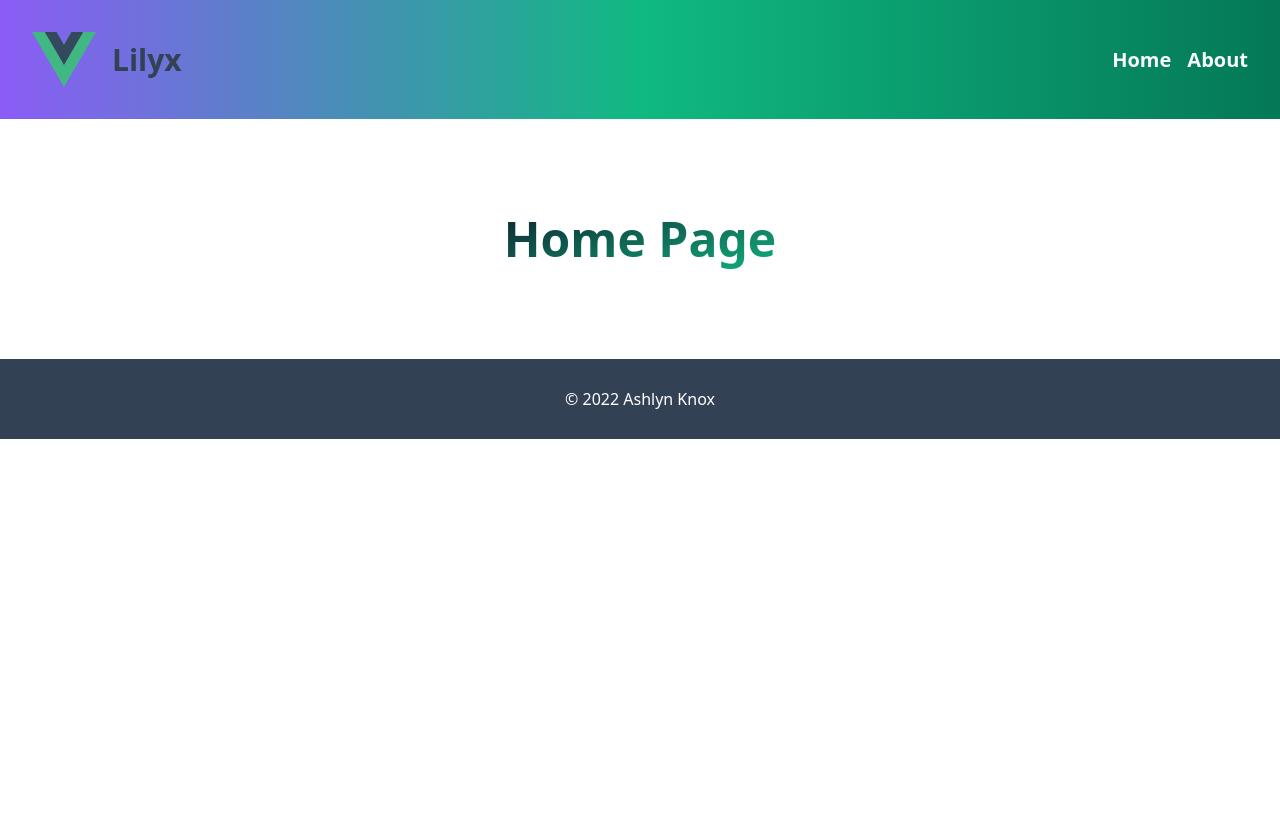
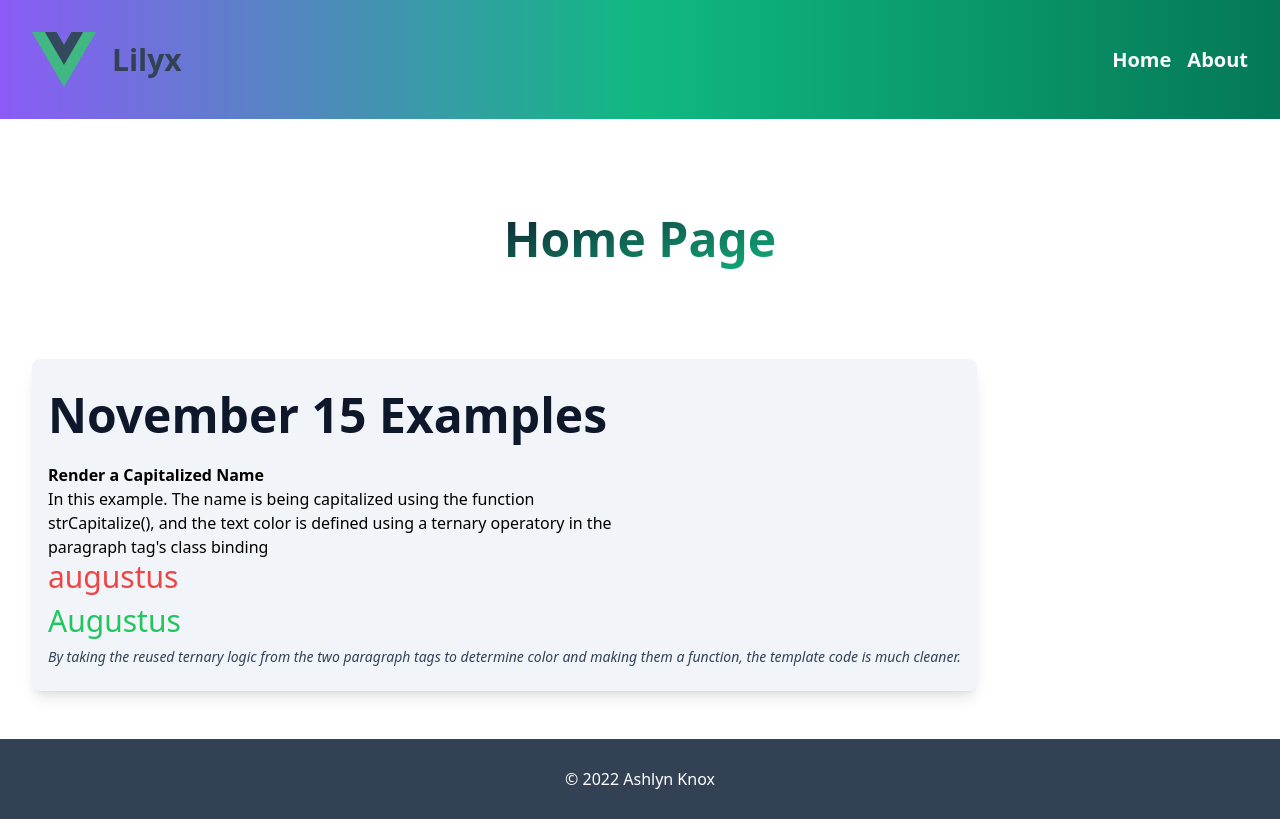
Before and after one commit to sait-wbdv/f22-vue-content, a Vue app: page / in a window 1280 px wide. Built offline with nearby package versions, Linux system fonts and the light colour scheme.

Commit message:
added code examples from today's class

```diff
--- a/src/App.vue
+++ b/src/App.vue
@@ -1,27 +1,40 @@
 <script setup>
-import { RouterLink, RouterView } from 'vue-router'
+import { RouterLink, RouterView } from "vue-router";
 </script>
 
 <template>
-  <header class="bg-gradient-to-r from-violet-500 via-emerald-500 to-emerald-700 flex  justify-between items-center p-4 md:p-8">
-    <div class="flex gap-4 items-center">
-      <img alt="Vue logo" class="logo" src="@/assets/images/logo.svg" width="64" height="64" />
+  <header
+    class="flex items-center justify-between bg-gradient-to-r from-violet-500 via-emerald-500 to-emerald-700 p-4 md:p-8"
+  >
+    <div class="flex items-center gap-4">
+      <img
+        alt="Vue logo"
+        class="logo"
+        src="@/assets/images/logo.svg"
+        width="64"
+        height="64"
+      />
       <p class="text-3xl font-bold text-slate-700">Lilyx</p>
     </div>
     <nav>
       <ul class="flex gap-4">
         <li>
-           <RouterLink to="/" class="text-xl text-slate-50 font-semibold">Home</RouterLink>
+          <RouterLink to="/" class="text-xl font-semibold text-slate-50"
+            >Home</RouterLink
+          >
         </li>
         <li>
-           <RouterLink to="/about" class="text-xl text-slate-50 font-semibold">About</RouterLink>
+          <RouterLink to="/about" class="text-xl font-semibold text-slate-50"
+            >About</RouterLink
+          >
         </li>
       </ul>
     </nav>
   </header>
   <!-- RouterView shows the content from your pages or "views" -->
   <RouterView />
-  <footer class="grid place-items-center bg-slate-700 text-white h-20">
+
+  <footer class="grid h-20 place-items-center bg-slate-700 text-white">
     <p>&copy; 2022 Ashlyn Knox</p>
   </footer>
 </template>
--- a/src/views/HomeView.vue
+++ b/src/views/HomeView.vue
@@ -1,10 +1,60 @@
 <script setup>
+const name = "augustus";
+
+const strCapitalize = (str) => {
+  return str[0] != str[0].toUpperCase()
+    ? str[0].toUpperCase() + str.slice(1)
+    : str;
+};
+
+const textColor = (str) => {
+  return str[0] != str[0].toUpperCase() ? "text-red-500" : "text-green-500";
+};
 </script>
 
 <template>
   <main>
-    <header class="flex justify-center items-center h-60">
-    <h1 class="py-4 text-2xl lg:text-5xl bg-clip-text text-transparent bg-gradient-to-br from-slate-900 to-emerald-500  font-extrabold">Home Page</h1>
+    <header class="flex h-60 flex-col items-center justify-center">
+      <h1
+        class="bg-gradient-to-br from-slate-900 to-emerald-500 bg-clip-text py-4 text-2xl font-extrabold text-transparent lg:text-5xl"
+      >
+        Home Page
+      </h1>
     </header>
+    <section
+      class="mx-8 mb-12 max-w-fit rounded-lg bg-slate-100 p-4 shadow-sm shadow-slate-900 lg:shadow-lg"
+    >
+      <header class="my-4">
+        <h2 class="text-2xl font-semibold text-slate-900 lg:text-5xl">
+          November 15 Examples
+        </h2>
+      </header>
+      <div class="py-2">
+        <h3 class="font-semibold">Render a Capitalized Name</h3>
+        <p class="max-w-prose">
+          In this example. The name is being capitalized using the function
+          strCapitalize(), and the text color is defined using a ternary
+          operatory in the paragraph tag's class binding
+        </p>
+        <div>
+          <p :class="textColor(name)" class="pb-2 text-xl lg:text-3xl">
+            {{ name }}
+          </p>
+          <p
+            :class="textColor(strCapitalize(name))"
+            class="pb-2 text-xl lg:text-3xl"
+          >
+            {{ strCapitalize(name) }}
+          </p>
+        </div>
+        <p class="text-sm text-slate-700">
+          <em
+            >By taking the reused ternary logic from the two paragraph tags to
+            determine color and making them a function, the template code is
+            much cleaner.</em
+          >
+        </p>
+      </div>
+    </section>
   </main>
 </template>
```
Lines whose indentation alone changed are shown as unchanged.
